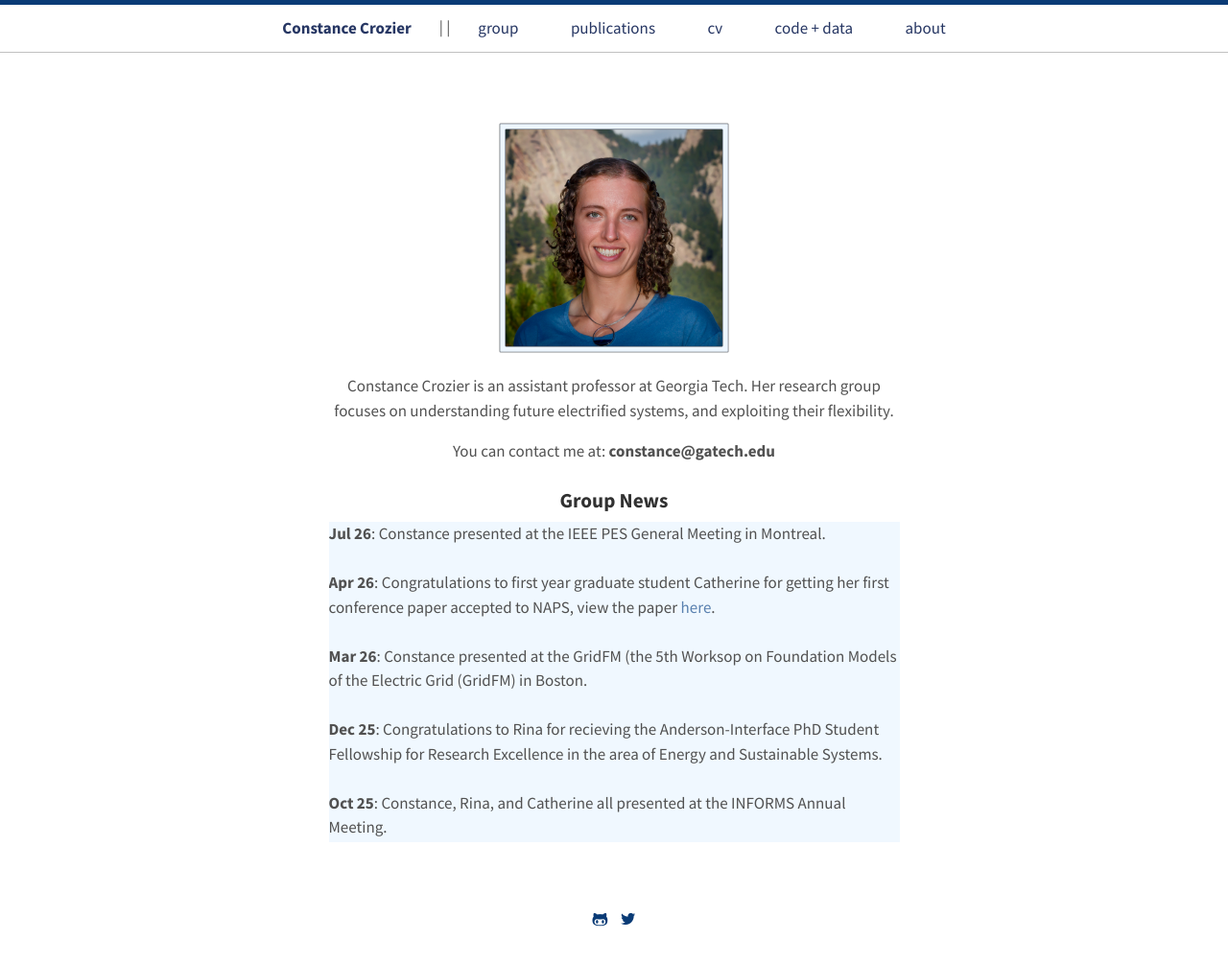
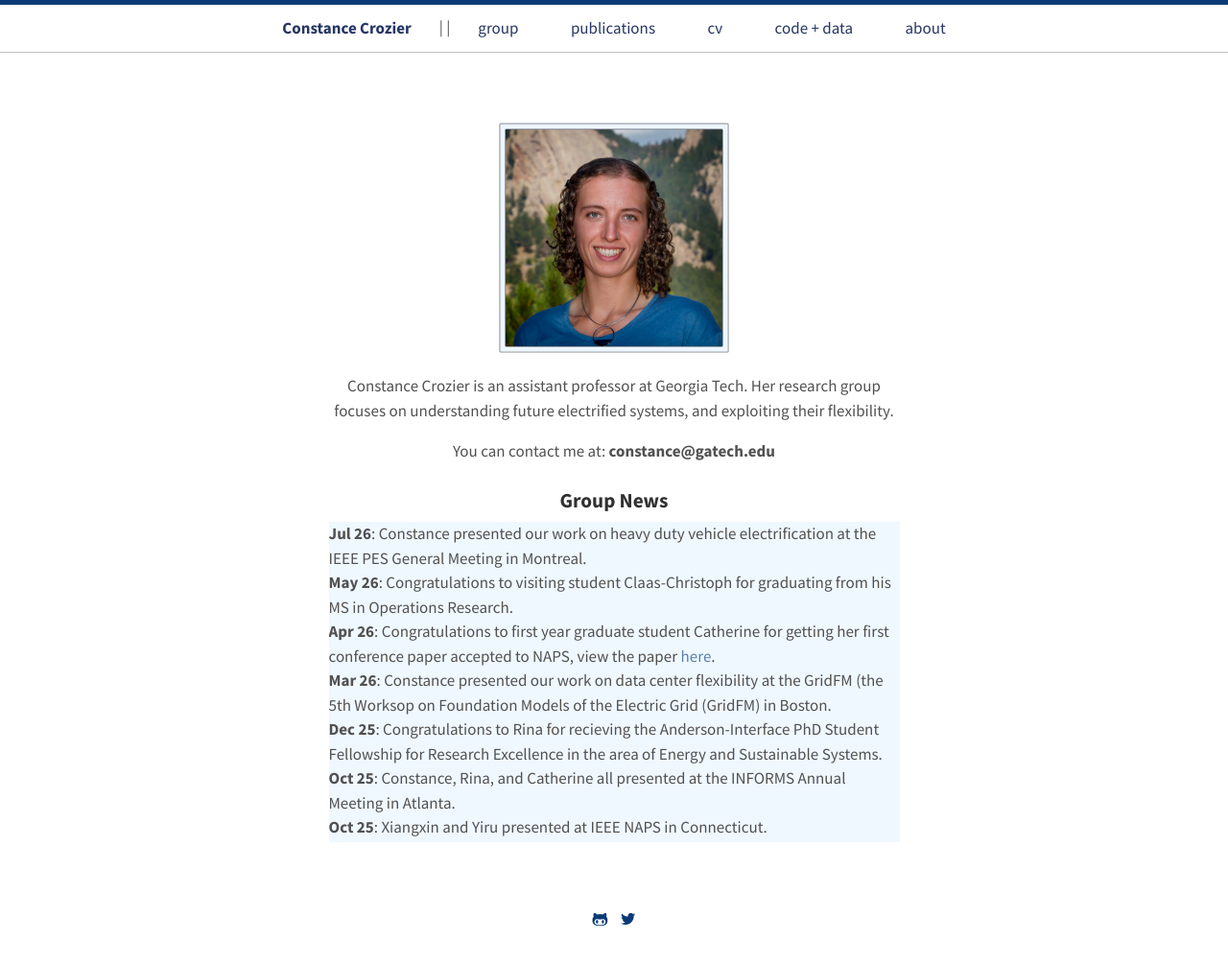
Before and after one commit to constancecrozier/constancecrozier.github.io, a Jekyll site: the page built from index.html, in a window 1280 px wide. Shown: the whole page at 96% size. Built offline with Jekyll 4.4.1, drawn with Linux system fonts in a browser that asks for light colours.

Commit message:
Update index.html

```diff
--- a/index.html
+++ b/index.html
@@ -29,41 +29,43 @@ title: Home
 <center><h3>Group News</h3></center>
 <div style="overflow: auto; height:250pt; width:100%; background:AliceBlue;">
 
-<b>Jul 26</b>: Constance presented at the IEEE PES General Meeting in Montreal.<br><br>
+<b>Jul 26</b>: Constance presented our work on heavy duty vehicle electrification at the IEEE PES General Meeting in Montreal.<br>
 
-<b>Apr 26</b>: Congratulations to first year graduate student Catherine for getting her first conference paper accepted to NAPS, view the paper <a href="https://constancecrozier.github.io/files/NAPS26.pdf">here</a>.<br><br>
+<b>May 26</b>: Congratulations to visiting student Claas-Christoph for graduating from his MS in Operations Research.<br>
 
-<b>Mar 26</b>: Constance presented at the GridFM (the 5th Worksop on Foundation Models of the Electric Grid (GridFM) in Boston.<br><br>
+<b>Apr 26</b>: Congratulations to first year graduate student Catherine for getting her first conference paper accepted to NAPS, view the paper <a href="https://constancecrozier.github.io/files/NAPS26.pdf">here</a>.<br>
 
-<b>Dec 25</b>: Congratulations to Rina for recieving the Anderson-Interface PhD Student Fellowship for Research Excellence in the area of Energy and Sustainable Systems.<br><br>
+<b>Mar 26</b>: Constance presented our work on data center flexibility at the GridFM (the 5th Worksop on Foundation Models of the Electric Grid (GridFM) in Boston.<br>
 
-<b>Oct 25</b>: Constance, Rina, and Catherine all presented at the INFORMS Annual Meeting.<br><br>
+<b>Dec 25</b>: Congratulations to Rina for recieving the Anderson-Interface PhD Student Fellowship for Research Excellence in the area of Energy and Sustainable Systems.<br>
 
-<b>Oct 25</b>: Xiangxin and Yiru presented at NAPS.<br><br>
+<b>Oct 25</b>: Constance, Rina, and Catherine all presented at the INFORMS Annual Meeting in Atlanta.<br>
 
-<b>Sep 25</b>:  We are pleased to be hosting Claas-Christoph Heitzhausen from KIT for the next six months while he writes his Master's thesis.<br><br>
+<b>Oct 25</b>: Xiangxin and Yiru presented at IEEE NAPS in Connecticut.<br>
 
-<b>Aug 25</b>:  Congratulations to graduate students Xiangxin and Yiru for each getting a first author conference paper accepted to NAPS!<br><br>
+<b>Sep 25</b>:  We are pleased to be hosting Claas-Christoph Heitzhausen from KIT for the next six months while he writes his Master's thesis.<br>
 
-<b>Jul 25</b>:  Constance and Rina attended the IEEE PES General Meeting in Austin. Rina presented at the student poster competiton and Constance chaired a task force meeting on electric vehicle charging.<br><br>
+<b>Aug 25</b>:  Congratulations to graduate students Xiangxin and Yiru for each getting a first author conference paper accepted to NAPS!<br>
 
-<b>Mar 25</b>:  Constance chaired a session at CISS in John Hopkins on the operation of coupled power and transportation systems.<br><br>
+<b>Jul 25</b>:  Constance and Rina attended the IEEE PES General Meeting in Austin. Rina presented at the student poster competiton and Constance chaired a task force meeting on electric vehicle charging.<br>
 
-<b>Feb 25</b>:  We are excited to have been awarded a PSERC grant, alongside Anna Stuhlmacher and Daniel Molzahn, to build stochastic models for flexible load.<br><br>
+<b>Mar 25</b>:  Constance chaired a session at CISS in John Hopkins on the operation of coupled power and transportation systems.<br>
 
-<b>Jan 25</b>:  We are grateful to have been awarded a project from the Great Plains Institute, we will be collabprating with the Michigan commision to investigate optimal community solar placement. <br><br>
+<b>Feb 25</b>:  We are excited to have been awarded a PSERC grant, alongside Anna Stuhlmacher and Daniel Molzahn, to build stochastic models for flexible load.<br>
 
-<b>Jan 25</b>:  Constance presented Caleb's paper on using RL for battery scheduling at HICSS, check out his paper <a href="https://constancecrozier.github.io/files/hicss_25.pdf">here</a>.<br><br>
+<b>Jan 25</b>:  We are grateful to have been awarded a project from the Great Plains Institute, we will be collabprating with the Michigan commision to investigate optimal community solar placement. <br>
 
-<b>Oct 24</b>:  Rina presented at IEEE NAPS in El Paso, check out her paper <a href="https://constancecrozier.github.io/files/naps_24.pdf">here</a>.<br><br>
+<b>Jan 25</b>:  Constance presented Caleb's paper on using RL for battery scheduling at HICSS, check out his paper <a href="https://constancecrozier.github.io/files/hicss_25.pdf">here</a>.<br>
 
-<b>Oct 24</b>:  Constance was pleased to visit NC State's ISE Department to give a seminar.<br><br>
+<b>Oct 24</b>:  Rina presented at IEEE NAPS in El Paso, check out her paper <a href="https://constancecrozier.github.io/files/naps_24.pdf">here</a>.<br>
 
-<b>Sep 24</b>:  Congrats to PhD student Rina for getting her first paper accepted to NAPS!<br><br>
+<b>Oct 24</b>:  Constance was pleased to visit NC State's ISE Department to give a seminar.<br>
 
-<b>Aug 24</b>:  Congrats to PhD student Caleb for leading our paper accepted to HICCS!<br><br>
+<b>Sep 24</b>:  Congrats to PhD student Rina for getting her first paper accepted to NAPS!<br>
 
-<b>Aug 24</b>:  We have been awarded a Sustainability Next Seed Grant to investigate the impact of power outages on communities.<br><br>
+<b>Aug 24</b>:  Congrats to PhD student Caleb for leading our paper accepted to HICCS!<br>
+
+<b>Aug 24</b>:  We have been awarded a Sustainability Next Seed Grant to investigate the impact of power outages on communities.<br>
 
 <b>Jul 24</b>:  Constance organized a panel at the IEEE PES General Meeting on the Grid Impacts of Transport Electrification.<br><br>
 
```
